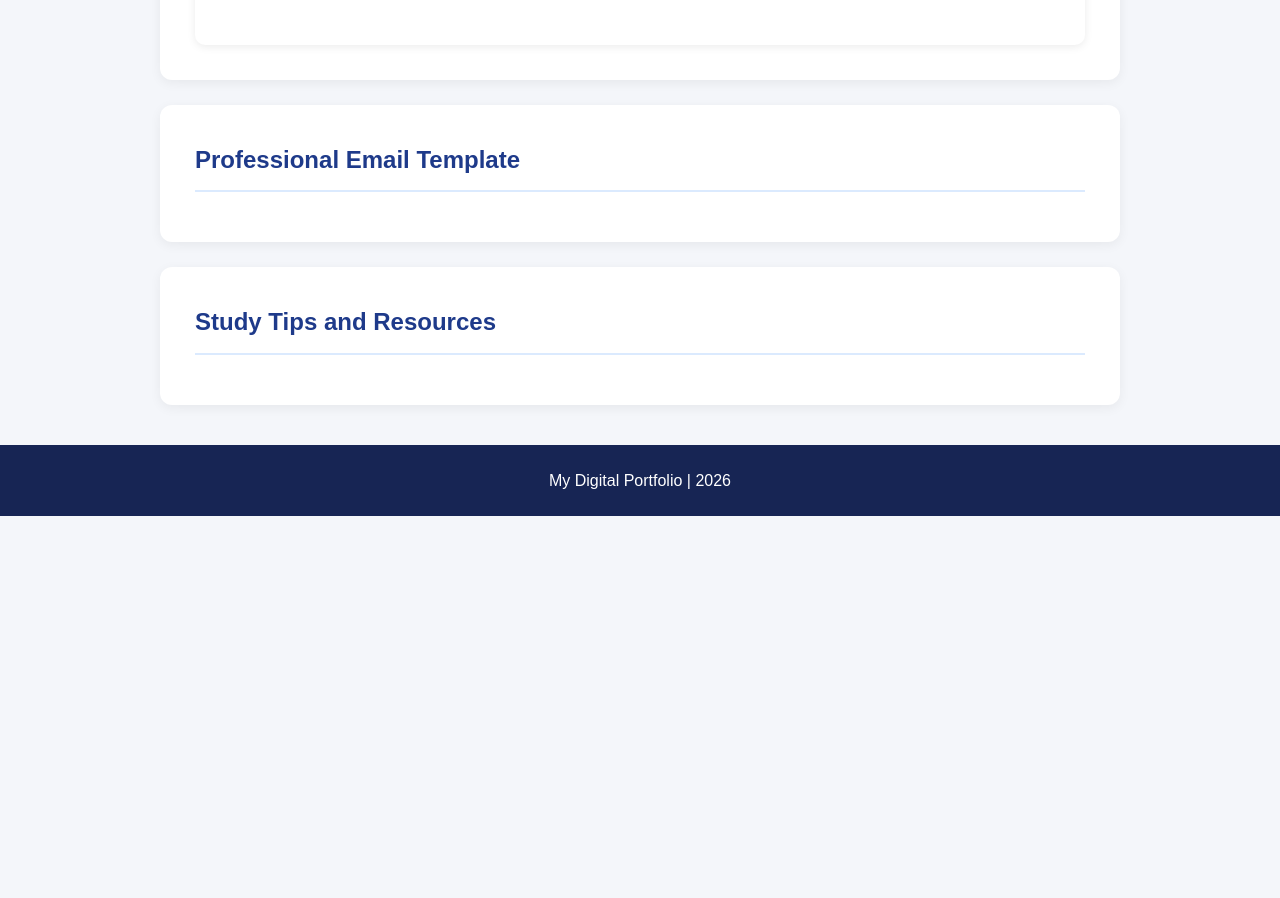
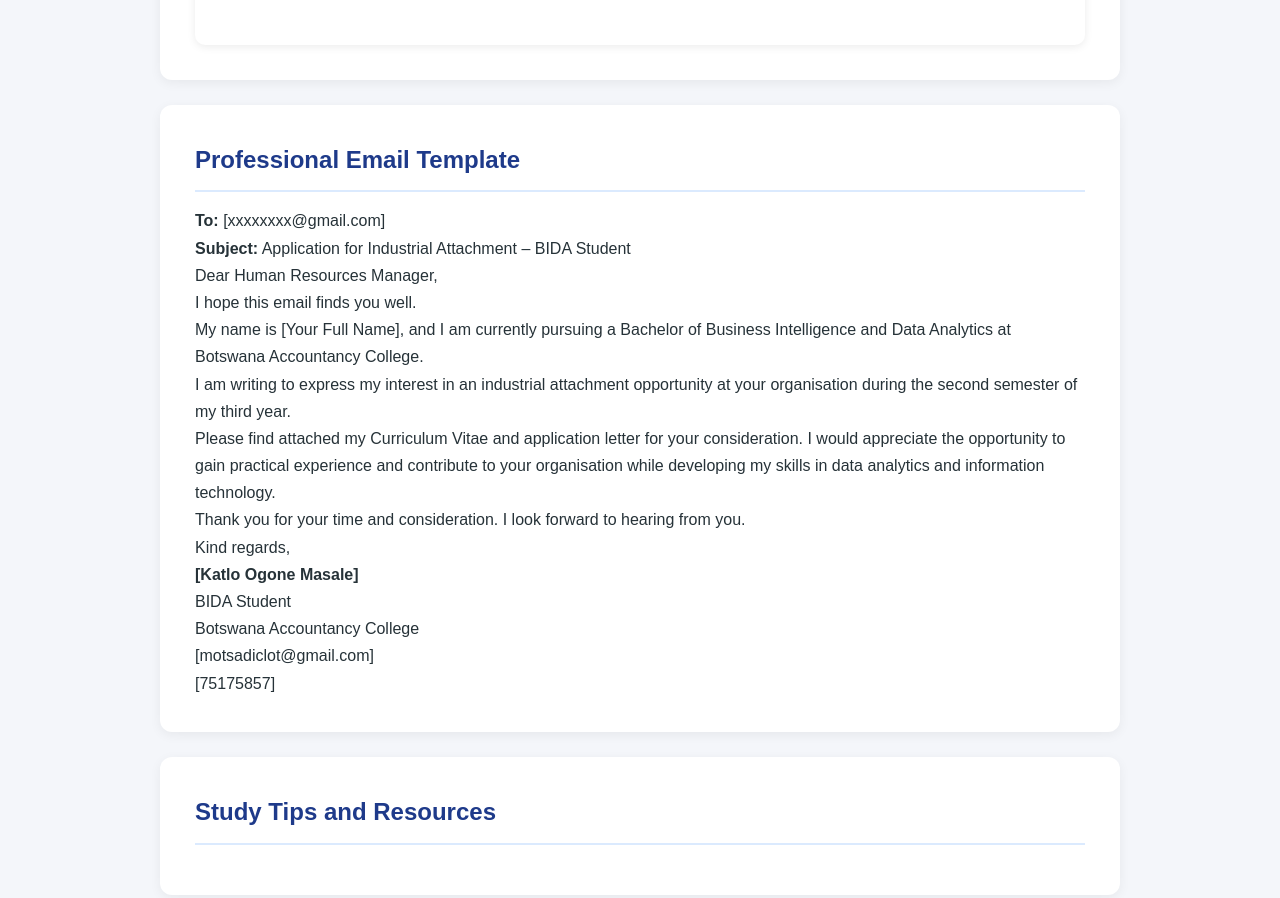
Before and after one commit to motsadiclot-png/css-digital-portfolio, a plain HTML site: page index.html in a window 1280 px wide. Shown: the part 5795-6693 px from the top of the page. Before the commit the page ends 6311 px from the top, so only its background shows below. Drawn offline with Linux system fonts and the light colour scheme.

Commit message:
Update index.html

```diff
--- a/index.html
+++ b/index.html
@@ -425,9 +425,59 @@
 </section>
 
 
-        <section id="email">
-            <h2>Professional Email Template</h2>
-        </section>
+
+<section id="email">
+    <h2>Professional Email Template</h2>
+
+    <div class="email-template">
+
+        <p><strong>To:</strong> [xxxxxxxx@gmail.com]</p>
+
+        <p><strong>Subject:</strong> Application for Industrial Attachment – BIDA Student</p>
+
+        <p>Dear Human Resources Manager,</p>
+
+        <p>
+            I hope this email finds you well.
+        </p>
+
+        <p>
+            My name is [Your Full Name], and I am currently
+            pursuing a Bachelor of Business Intelligence and Data
+            Analytics  at Botswana Accountancy College.
+        </p>
+
+        <p>
+            I am writing to express my interest in an industrial
+            attachment opportunity at your organisation during
+            the second semester of my third year.
+        </p>
+
+        <p>
+            Please find attached my Curriculum Vitae and
+            application letter for your consideration. I would
+            appreciate the opportunity to gain practical
+            experience and contribute to your organisation
+            while developing my skills in data analytics
+            and information technology.
+        </p>
+
+        <p>
+            Thank you for your time and consideration.
+            I look forward to hearing from you.
+        </p>
+
+        <p>
+            Kind regards,<br>
+            <strong>[Katlo Ogone Masale]</strong><br>
+            BIDA Student<br>
+            Botswana Accountancy College<br>
+            [motsadiclot@gmail.com]<br>
+            [75175857]
+        </p>
+
+    </div>
+</section>
 
         <section id="resources">
             <h2>Study Tips and Resources</h2>
```
